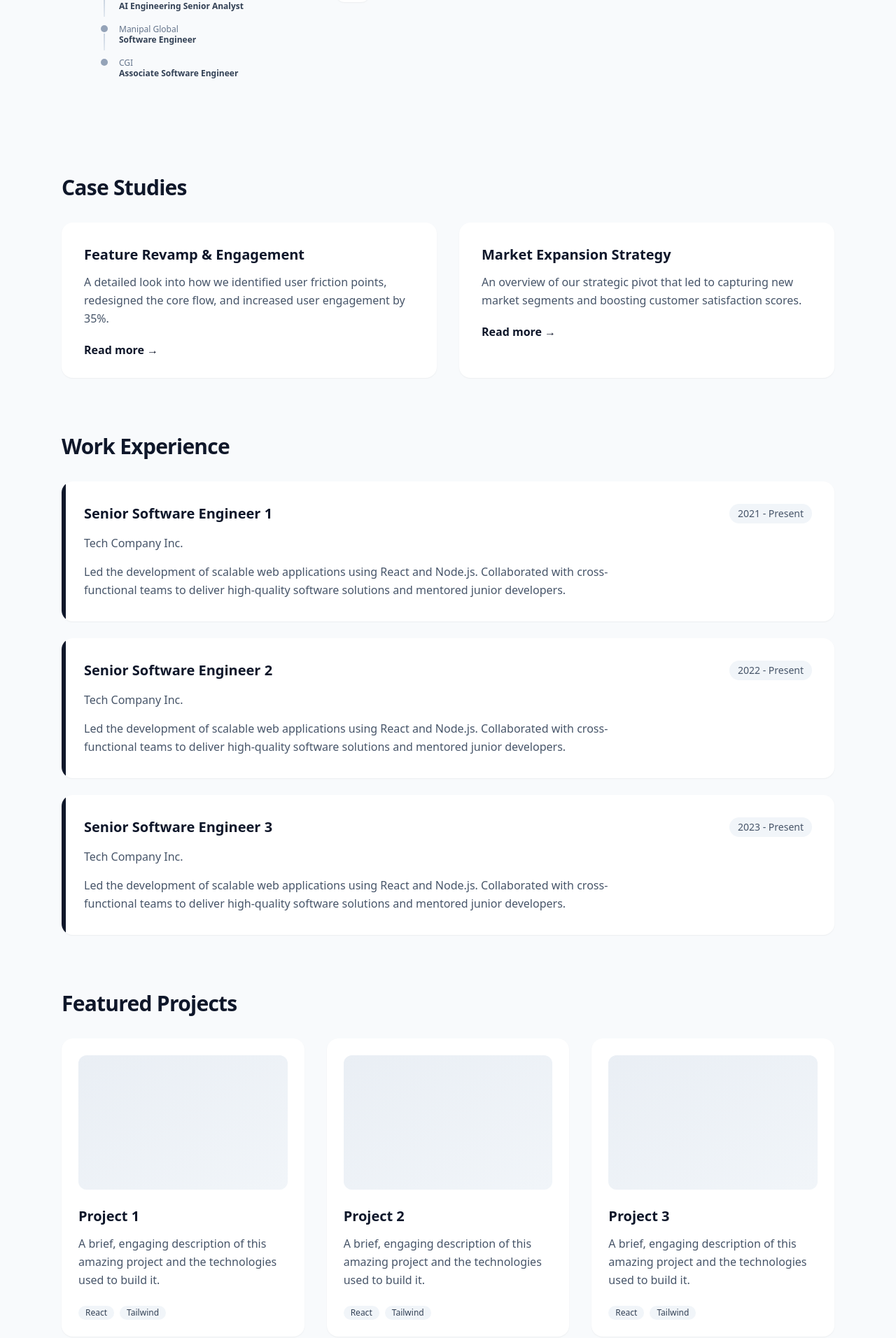
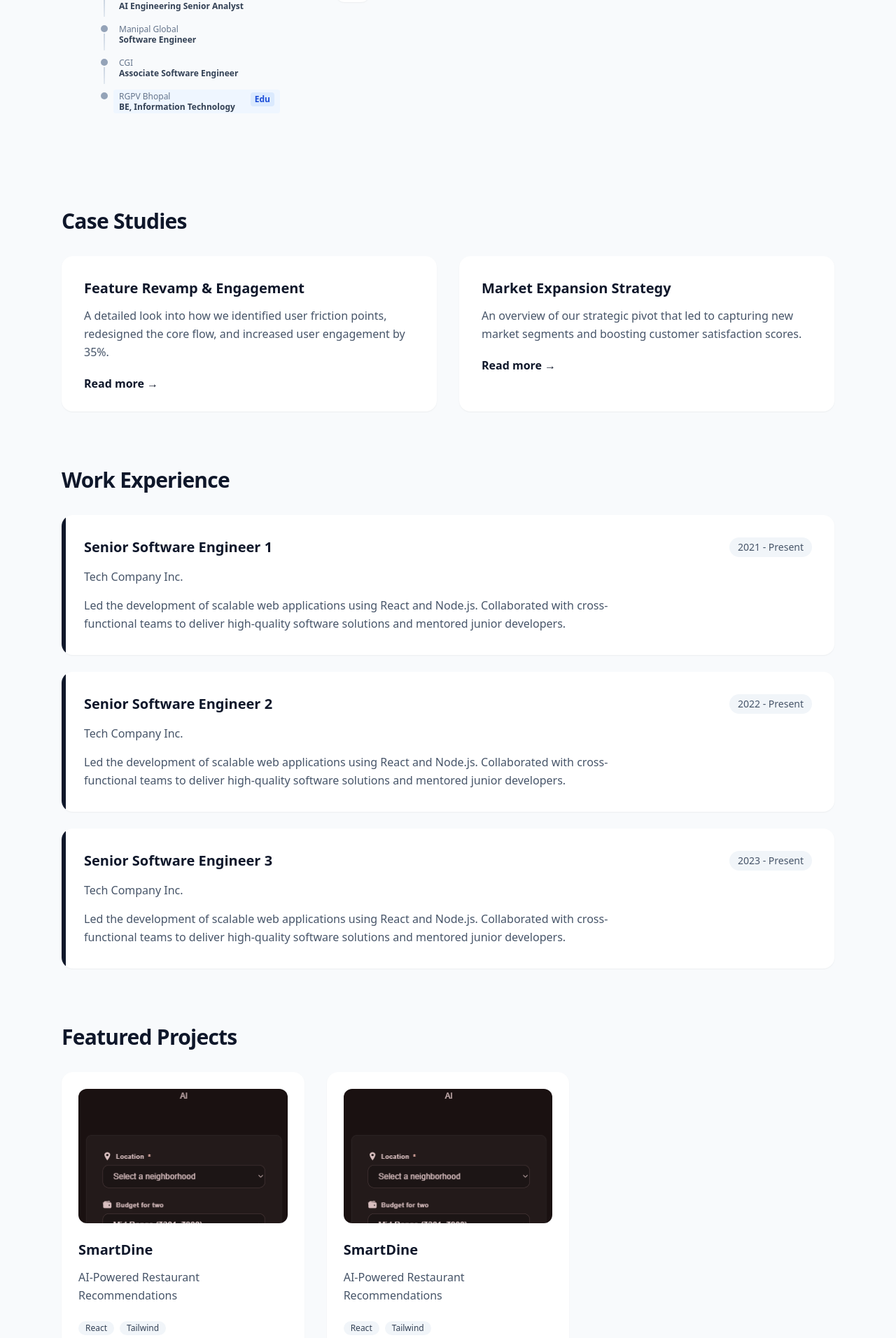
Before and after one commit to Pankaj-Shrivastava/my-portfolio-project, a React (Vite) app: page / in a window 1280 px wide. Shown: the part 568-2480 px from the top of the page at 70% size. Built offline with nearby package versions, Linux system fonts and the light colour scheme; the HTML template or start-up script is replaced by a standard one.

Commit message:
feat: implement project section, timeline data, and portfolio favicon

```diff
--- a/index.html
+++ b/index.html
@@ -3,6 +3,7 @@
   <head>
     <meta charset="utf-8" />
     <meta name="viewport" content="width=device-width, initial-scale=1.0" />
+    <link rel="icon" type="image/svg+xml" href="/favicon.svg" />
     <title>Pankaj Shrivastava | Portfolio</title>
   </head>
   <body>
--- a/src/App.jsx
+++ b/src/App.jsx
@@ -6,6 +6,7 @@ import WorkExperience from './components/experience/WorkExperience'
 import Footer from './components/Footer'
 import PMNotebookTOC from './components/pmNotebook/PMNotebook' // Renamed for clarity
 import CaseStudies from './components/caseStudies/CaseStudies'
+import { projectsData } from './components/data/projectsData'
 
 function Home() {
   return (
@@ -16,17 +17,17 @@ function Home() {
       <section id="projects" className="mt-20">
         <h2 className="text-3xl font-bold tracking-tight mb-8 text-slate-900">Featured Projects</h2>
         <div className="grid gap-8 grid-cols-1 sm:grid-cols-2 lg:grid-cols-3">
-          {/* Placeholder project cards */}
-          {Array.from({ length: 6 }).map((_, i) => (
-            <div key={i} className="group p-6 bg-white border border-slate-200 rounded-2xl shadow-sm hover:shadow-md transition-all duration-300 hover:-translate-y-1">
+          {projectsData.map((project) => (
+            <div key={project.id} className="group p-6 bg-white border border-slate-200 rounded-2xl shadow-sm hover:shadow-md transition-all duration-300 hover:-translate-y-1">
               <div className="h-48 bg-slate-100 rounded-xl mb-6 overflow-hidden relative">
-                <div className="absolute inset-0 bg-gradient-to-br from-slate-200/50 to-slate-100/50 group-hover:opacity-75 transition-opacity duration-300" />
+                <img src={`${import.meta.env.BASE_URL}${project.image}`} alt={project.title} className="w-full h-full object-cover group-hover:scale-105 transition-transform duration-300" />
               </div>
-              <h3 className="text-xl font-semibold text-slate-900 group-hover:text-slate-600 transition-colors duration-300">Project {i + 1}</h3>
-              <p className="text-slate-600 mt-3 leading-relaxed">A brief, engaging description of this amazing project and the technologies used to build it.</p>
+              <h3 className="text-xl font-semibold text-slate-900 group-hover:text-slate-600 transition-colors duration-300">{project.title}</h3>
+              <p className="text-slate-600 mt-3 leading-relaxed">{project.description}</p>
               <div className="mt-6 flex gap-2">
-                <span className="inline-flex items-center px-2.5 py-0.5 rounded-full text-xs font-medium bg-slate-100 text-slate-700 border border-slate-200">React</span>
-                <span className="inline-flex items-center px-2.5 py-0.5 rounded-full text-xs font-medium bg-slate-100 text-slate-700 border border-slate-200">Tailwind</span>
+                {project.stack.map(tech => (
+                  <span key={tech} className="inline-flex items-center px-2.5 py-0.5 rounded-full text-xs font-medium bg-slate-100 text-slate-700 border border-slate-200">{tech}</span>
+                ))}
               </div>
             </div>
           ))}
--- /dev/null
+++ b/src/components/data/projectsData.js
@@ -0,0 +1,16 @@
+export const projectsData = [
+  {
+    id: 1,
+    image: 'images/smartdine.png',
+    title: 'SmartDine',
+    description: 'AI-Powered Restaurant Recommendations',
+    stack: ['React', 'Tailwind']
+  },
+  {
+    id: 2,
+    image: 'images/smartdine.png',
+    title: 'SmartDine',
+    description: 'AI-Powered Restaurant Recommendations',
+    stack: ['React', 'Tailwind']
+  }
+];
--- a/src/components/data/timelineData.js
+++ b/src/components/data/timelineData.js
@@ -49,4 +49,14 @@ export const timelineData = [
     type: 'work',
     isCurrent: false,
   },
+  {
+    id: 6,
+    logo: 'rgpv_logo.jpeg',
+    organization: 'RGPV Bhopal',
+    role: 'BE, Information Technology',
+    dateFrom: 'July 2012',
+    dateTo: 'June 2016',
+    type: 'education',
+    isCurrent: true,
+  },
 ];
```
Also changed, not shown: public/favicon.svg (added), public/images/smartdine.png (added).
